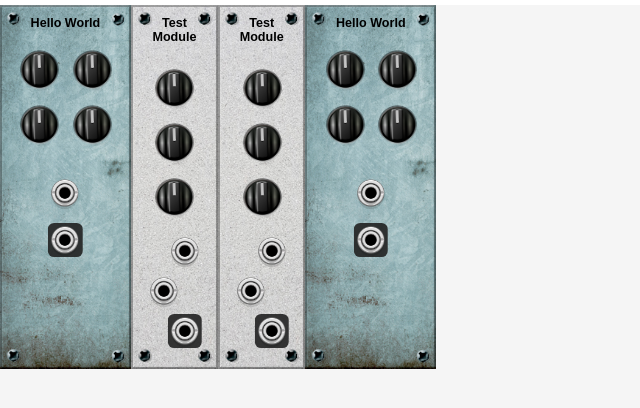
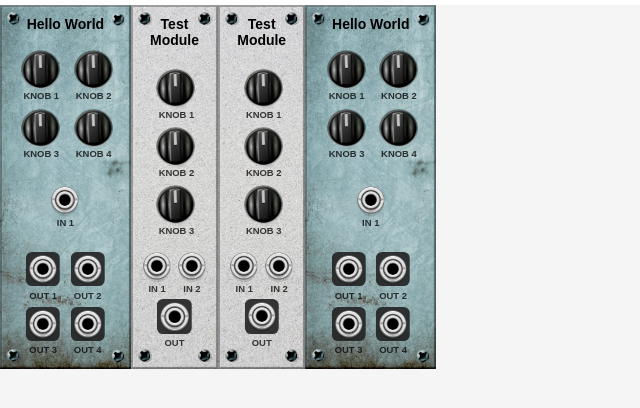
Before and after one commit to jankolpa/modular-synth, a website: page index.html in a window 1280 px wide. Shown: the part 50-458 px from the top of the page, without its empty margins (0-640 px from the left). Drawn offline with nearby package versions, Linux system fonts and the light colour scheme; files that its build step writes are made by us from their sources.

Commit message:
add text-element to knobs and plugs

```diff
--- a/app/html/test1Module.html
+++ b/app/html/test1Module.html
@@ -2,14 +2,40 @@
 
 <h3 style="top: 3%; left: 50%;">Hello World</h3>
 
-<input type="range" class="input-knob" data-diameter="100px" data-src="./assets/knob_1.png" data-sprites="99"
-  style="top: 10%; left: 30%;" />
-<input type="range" class="input-knob" data-diameter="100px" data-src="./assets/knob_1.png" data-sprites="99"
-  style="top: 10%; left: 70%;" />
-<input type="range" class="input-knob" data-diameter="100px" data-src="./assets/knob_1.png" data-sprites="99"
-  style="top: 25%; left: 30%;" />
-<input type="range" class="input-knob" data-diameter="100px" data-src="./assets/knob_1.png" data-sprites="99"
-  style="top: 25%; left: 70%;" />
+<div class="rotary-knob" style="top: 10%; left: 30%;">
+  <input type="range" class="input-knob" data-diameter="100px" data-src="./assets/knob_1.png" data-sprites="99" />
+  <a class="input-text">KNOB 1</a>
+</div>
+<div class="rotary-knob" style="top: 10%; left: 70%;">
+  <input type="range" class="input-knob" data-diameter="100px" data-src="./assets/knob_1.png" data-sprites="99" />
+  <a class="input-text">KNOB 2</a>
+</div>
+<div class="rotary-knob" style="top: 26%; left: 30%;">
+  <input type="range" class="input-knob" data-diameter="100px" data-src="./assets/knob_1.png" data-sprites="99" />
+  <a class="input-text">KNOB 3</a>
+</div>
+<div class="rotary-knob" style="top: 26%; left: 70%;">
+  <input type="range" class="input-knob" data-diameter="100px" data-src="./assets/knob_1.png" data-sprites="99" />
+  <a class="input-text">KNOB 4</a>
+</div>
 
-<button class="plug" type="in" style="top: 47%; left: 50%;">
-  <button class="plug" type="out" style="top: 60%; left: 50%;">
+<div class="plug" style="top: 49%; left: 50%;">
+  <button class="plug-button" type="in"></button>
+  <a class="plug-text">IN 1</a>
+</div>
+<div class="plug" style="top: 68%; left: 33%;">
+  <button class="plug-button" type="out"></button>
+  <a class="plug-text">OUT 1</a>
+</div>
+<div class="plug" style="top: 68%; left: 67%;">
+  <button class="plug-button" type="out"></button>
+  <a class="plug-text">OUT 2</a>
+</div>
+<div class="plug" style="top: 83%; left: 33%;">
+  <button class="plug-button" type="out"></button>
+  <a class="plug-text">OUT 3</a>
+</div>
+<div class="plug" style="top: 83%; left: 67%;">
+  <button class="plug-button" type="out"></button>
+  <a class="plug-text">OUT 4</a>
+</div>
--- a/app/html/test2Module.html
+++ b/app/html/test2Module.html
@@ -2,13 +2,28 @@
 
 <h3 style="top: 3%; left: 50%;">Test<br>Module</h3>
 
-<input type="range" class="input-knob" data-diameter="100px" data-src="./assets/knob_1.png" data-sprites="99"
-  style="top: 15%; left: 50%;" />
-<input type="range" class="input-knob" data-diameter="100px" data-src="./assets/knob_1.png" data-sprites="99"
-  style="top: 30%; left: 50%;" />
-<input type="range" class="input-knob" data-diameter="100px" data-src="./assets/knob_1.png" data-sprites="99"
-  style="top: 45%; left: 50%;" />
+<div class="rotary-knob" style="top: 15%; left: 50%;">
+  <input type="range" class="input-knob" data-diameter="100px" data-src="./assets/knob_1.png" data-sprites="99" />
+  <a class="input-text">KNOB 1</a>
+</div>
+<div class="rotary-knob" style="top: 31%; left: 50%;">
+  <input type="range" class="input-knob" data-diameter="100px" data-src="./assets/knob_1.png" data-sprites="99" />
+  <a class="input-text">KNOB 2</a>
+</div>
+<div class="rotary-knob" style="top: 47%; left: 50%;">
+  <input type="range" class="input-knob" data-diameter="100px" data-src="./assets/knob_1.png" data-sprites="99" />
+  <a class="input-text">KNOB 3</a>
+</div>
 
-<button class="plug" type="in" style="top: 63%; left: 62%;">
-  <button class="plug" type="in" style="top: 74%; left: 38%;">
-    <button class="plug" type="out" style="top: 85%; left: 62%;">
+<div class="plug" style="top: 67%; left: 30%;">
+  <button class="plug-button" type="in"></button>
+  <a class="plug-text">IN 1</a>
+</div>
+<div class="plug" style="top: 67%; left: 70%;">
+  <button class="plug-button" type="in"></button>
+  <a class="plug-text">IN 2</a>
+</div>
+<div class="plug" style="top: 81%; left: 50%;">
+  <button class="plug-button" type="out"></button>
+  <a class="plug-text">OUT</a>
+</div>
--- a/app/js/script.js
+++ b/app/js/script.js
@@ -86,7 +86,7 @@ function loadModule (index) {
   xhr.onreadystatechange = function () {
     if (xhr.readyState === XMLHttpRequest.DONE && xhr.status === 200) {
       const newWidget = grid.addWidget({ w: consoleData.modules[index].width, h: 1, noResize: true, content: '<div class="module">' + xhr.responseText + '</div>' })
-      const plugs = newWidget.getElementsByClassName('plug')
+      const plugs = newWidget.getElementsByClassName('plug-button')
       for (let i = 0; i < plugs.length; i++) {
         plugs[i].addEventListener('mousedown', (e) => {
           if (e.button === 0) {
@@ -259,7 +259,6 @@ addEventListener('mouseup', (event) => {
               }
               if (removeIndex !== -1) {
                 connectionList.splice(removeIndex, 1)
-                console.log('delete!')
               }
             }
           }
--- a/app/scss/style.scss
+++ b/app/scss/style.scss
@@ -24,30 +24,30 @@ body {
     overflow-y: hidden;
 
     &[connect-to="in"] {
-        .plug[type="out"] {
+        .plug-button[type="out"] {
             filter: contrast(30%);
             opacity: 0.8;
         }
     }
 
     &[connect-to="out"] {
-        .plug[type="in"] {
+        .plug-button[type="in"] {
             filter: contrast(30%);
             opacity: 0.8;
         }
     }
 
-    .plug[type="out"][selected="true"],
-    &[connect-to="out"] .plug[type="out"][hover="true"] {
+    .plug-button[type="out"][selected="true"],
+    &[connect-to="out"] .plug-button[type="out"][hover="true"] {
         filter: none;
         opacity: 1;
 
         &::after {
             position: absolute;
-            top: -10%;
+            top: calc(($module-size-px / 11) * (-0.1));
             left: -10%;
             width: 120%;
-            height: 120%;
+            height: calc(($module-size-px / 11) * 1.2);
             content: '';
             pointer-events: none;
             border: rgba($color: #000, $alpha: 20%) calc($module-size-px / 70) solid;
@@ -56,8 +56,8 @@ body {
         }
     }
 
-    .plug[type="in"][selected="true"],
-    &[connect-to="in"] .plug[type="in"][hover="true"] {
+    .plug-button[type="in"][selected="true"],
+    &[connect-to="in"] .plug-button[type="in"][hover="true"] {
         filter: none;
         opacity: 1;
 
@@ -66,7 +66,7 @@ body {
             top: 0;
             left: 0;
             width: 100%;
-            height: 100%;
+            height: calc($module-size-px / 11);
             content: '';
             pointer-events: none;
             border: rgba($color: #000, $alpha: 20%) calc($module-size-px / 70) solid;
@@ -116,6 +116,7 @@ $columns: 50;
 }
 
 .module {
+    overflow-y: hidden;
     height: 100%;
     position: relative;
 
@@ -127,23 +128,38 @@ $columns: 50;
     h5 {
         position: absolute;
         margin: 0;
-        font-size: calc($module-size-px / 30);
+        font-size: calc($module-size-px / 27);
         transform: translate(-50%);
         width: 100%;
         text-align: center;
         cursor: default;
     }
 
+    .rotary-knob {
+        position: absolute;
+        transform: translate(-50%);
+        display: inline-grid;
+        width: calc($module-size-px / 7);
+
         .input-knob {
-        position: absolute;
             height: calc($module-size-px / 7) !important;
             width: calc($module-size-px / 7) !important;
-        transform: translate(-53%);
             border-radius: 100%;
+            transform: translate(-1%);
+            margin-bottom: -12%;
 
             &:focus-visible {
                 outline: none;
                 border: none;
+            }
+        }
+
+        a {
+            text-align: center;
+            font-size: calc($module-size-px / 40);
+            pointer-events: none;
+            opacity: 0.75;
+            font-weight: bold;
         }
     }
 
@@ -153,10 +169,14 @@ $columns: 50;
     }
 
     .plug {
+        position: absolute;
+        transform: translate(-50%);
+        display: inline-grid;
+        width: calc($module-size-px / 11);
+
+        .plug-button {
             width: calc($module-size-px / 11);
             height: calc($module-size-px / 11);
-        position: absolute;
-        transform: translate(-50%);
             background: none;
             border: none;
             background-image: url('../assets/plug_1.png');
@@ -176,6 +196,16 @@ $columns: 50;
             &[type="out"] {
                 background-color: rgba($color: #222, $alpha: 90%);
                 border-radius: calc($module-size-px / 60);
+                margin-bottom: 9%;
+            }
+        }
+
+        a {
+            text-align: center;
+            font-size: calc($module-size-px / 40);
+            pointer-events: none;
+            opacity: 0.75;
+            font-weight: bold;
         }
     }
 
```
Lines whose indentation alone changed are shown as unchanged.
